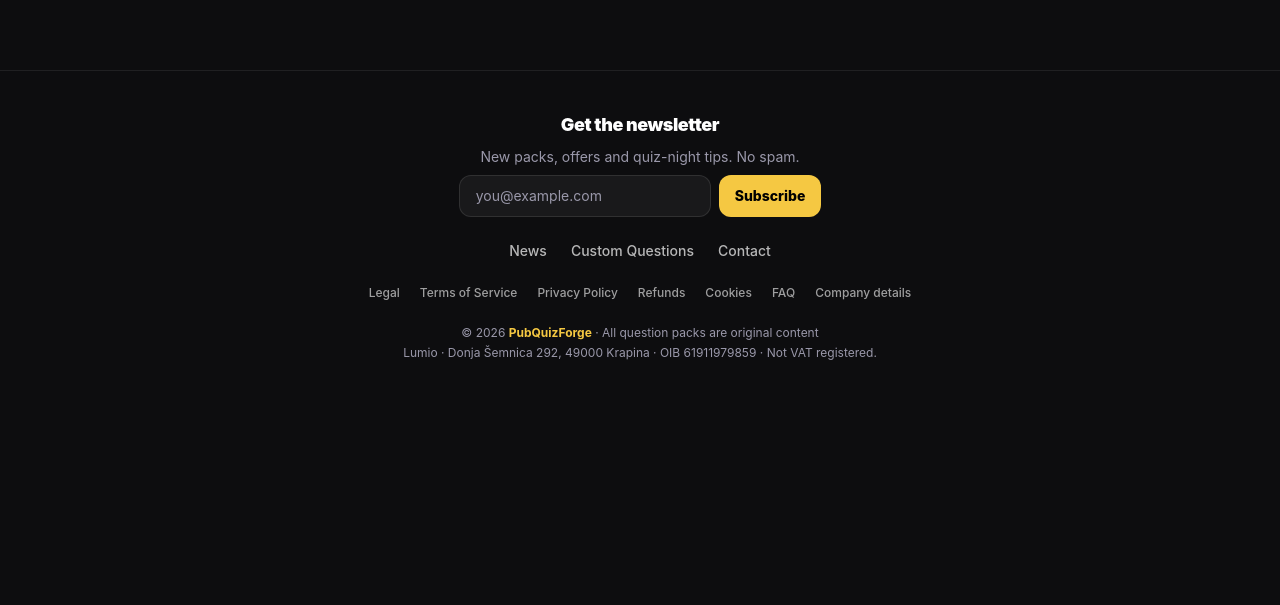
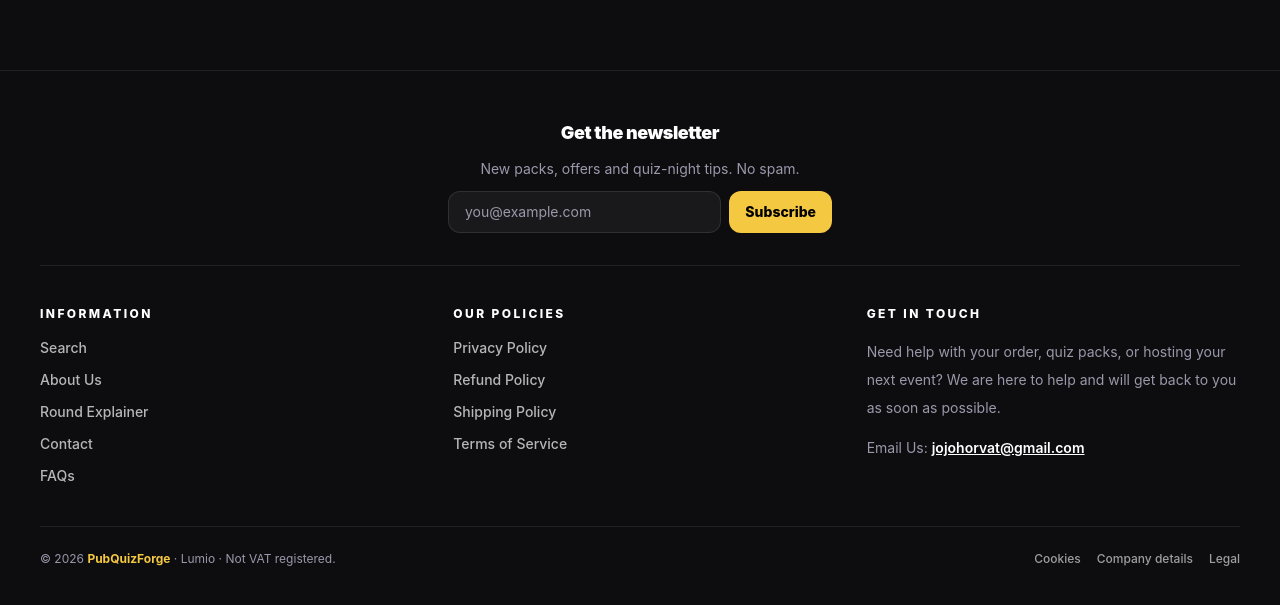
Before and after one commit to JosipHorvat98/PubQuizForge, a Next.js app: page /cart in a window 1280 px wide. Shown: the part 637-1242 px from the top of the page. Before the commit the page ends 1038 px from the top, so only its background shows below. Built offline with nearby package versions, Linux system fonts and the light colour scheme; no server answers.

Commit message:
Footer redesign (3 columns), remove OIB from public pages, add Shipping Policy + Round Explainer

```diff
--- a/app/impressum/page.tsx
+++ b/app/impressum/page.tsx
@@ -17,7 +17,6 @@ export default function ImpressumPage() {
                     Address: {legalBusiness.address}, {legalBusiness.city},{" "}
                     {legalBusiness.country}
                 </li>
-                <li>OIB (tax ID): {legalBusiness.oib}</li>
                 <li>
                     Email:{" "}
                     <a href={`mailto:${legalBusiness.email}`}>
--- a/app/legal/page.tsx
+++ b/app/legal/page.tsx
@@ -23,7 +23,7 @@ export default function LegalHubPage() {
             <p>
                 {legalBusiness.tradeName} ({legalBusiness.brand}) · owner{" "}
                 {legalBusiness.owner} · {legalBusiness.address},{" "}
-                {legalBusiness.city} · OIB {legalBusiness.oib}. Contact:{" "}
+                {legalBusiness.city}. Contact:{" "}
                 <a href={`mailto:${legalBusiness.email}`}>
                     {legalBusiness.email}
                 </a>
--- a/app/privacy/page.tsx
+++ b/app/privacy/page.tsx
@@ -12,8 +12,8 @@ export default function PrivacyPage() {
             <h2>Data controller</h2>
             <p>
                 The data controller is {legalBusiness.tradeName},{" "}
-                {legalBusiness.address}, {legalBusiness.city}, OIB{" "}
-                {legalBusiness.oib} (brand {legalBusiness.brand}). Contact:{" "}
+                {legalBusiness.address}, {legalBusiness.city} (brand{" "}
+                {legalBusiness.brand}). Contact:{" "}
                 <a href={`mailto:${legalBusiness.email}`}>
                     {legalBusiness.email}
                 </a>
--- /dev/null
+++ b/app/round-explainer/page.tsx
@@ -0,0 +1,49 @@
+// file: app/round-explainer/page.tsx
+import Link from "next/link";
+import { LegalPage } from "@/components/legal-page";
+
+export default function RoundExplainerPage() {
+    return (
+        <LegalPage
+            kicker="Guide"
+            title="Round Explainer"
+            subtitle="How our quiz packs are structured and how to host a great night."
+        >
+            <h2>What is a round?</h2>
+            <p>
+                A quiz night is usually split into rounds — small blocks of
+                questions on a theme. Teams answer a round, then you read the
+                answers before moving on.
+            </p>
+
+            <h2>How the packs are structured</h2>
+            <p>
+                Most packs contain 50 questions, grouped into rounds so you can
+                host a full night without extra prep. Each pack includes the
+                answer key, and many include printable answer sheets.
+            </p>
+
+            <h2>Hosting tips</h2>
+            <ul>
+                <li>Print the pack and answer sheets before the event.</li>
+                <li>Mix easy and harder rounds to keep everyone engaged.</li>
+                <li>Read each question twice and keep a steady pace.</li>
+                <li>Reveal answers round by round to keep the energy up.</li>
+            </ul>
+
+            <h2>Choosing packs</h2>
+            <p>
+                Browse the <Link href="/#packs">shop</Link> and filter by category,
+                tier and availability. You can also see the{" "}
+                <Link href="/faq">FAQ</Link> for quick answers.
+            </p>
+
+            <h2>Custom rounds</h2>
+            <p>
+                Need a tailored theme? Use the{" "}
+                <Link href="/custom-questions">Custom Questions</Link> page and
+                tell us what you need.
+            </p>
+        </LegalPage>
+    );
+}
--- /dev/null
+++ b/app/shipping/page.tsx
@@ -0,0 +1,52 @@
+// file: app/shipping/page.tsx
+import Link from "next/link";
+import { LegalPage } from "@/components/legal-page";
+import { legalBusiness } from "@/data/legal";
+
+export default function ShippingPage() {
+    return (
+        <LegalPage
+            title="Shipping Policy"
+            subtitle="Digital delivery information for all products."
+        >
+            <h2>Digital products only</h2>
+            <p>
+                All products are digital (PDF) and delivered electronically.
+                There is no physical shipping and no shipping fees.
+            </p>
+
+            <h2>Delivery method</h2>
+            <p>
+                After successful payment, packs are available immediately on the
+                <Link href="/downloads"> My Downloads</Link> page and/or by email
+                with a download link.
+            </p>
+
+            <h2>Delivery time</h2>
+            <p>
+                Access is granted as soon as payment is confirmed (usually
+                instantly). If there is a delay, contact us and we will resolve
+                it quickly.
+            </p>
+
+            <h2>Delivery issues</h2>
+            <p>
+                If you do not receive access, check your spam folder or contact
+                us at{" "}
+                <a href={`mailto:${legalBusiness.email}`}>
+                    {legalBusiness.email}
+                </a>
+                .
+            </p>
+
+            <h2>Contact</h2>
+            <p>
+                Questions about delivery? Email{" "}
+                <a href={`mailto:${legalBusiness.email}`}>
+                    {legalBusiness.email}
+                </a>{" "}
+                or see the <Link href="/refund">Refund Policy</Link>.
+            </p>
+        </LegalPage>
+    );
+}
--- a/app/terms/page.tsx
+++ b/app/terms/page.tsx
@@ -13,7 +13,7 @@ export default function TermsPage() {
             <p>
                 Services are provided by {legalBusiness.tradeName} (
                 {legalBusiness.brand}), {legalBusiness.address},{" "}
-                {legalBusiness.city}, OIB {legalBusiness.oib}. Contact:{" "}
+                {legalBusiness.city}. Contact:{" "}
                 <a href={`mailto:${legalBusiness.email}`}>
                     {legalBusiness.email}
                 </a>
--- a/components/footer.tsx
+++ b/components/footer.tsx
@@ -1,51 +1,123 @@
 import Link from "next/link";
 import { NewsletterForm } from "@/components/newsletter-form";
-import { legalBusiness, legalLinks } from "@/data/legal";
+import { legalBusiness } from "@/data/legal";
 
 export function Footer() {
     return (
-    <footer className="border-t border-white/8 py-10 text-center text-sm text-[var(--muted)]">
-      <div className="container-shell flex flex-col items-center gap-6">
-        <div className="flex flex-col items-center gap-2">
+        <footer className="border-t border-white/8 py-12 text-sm text-[var(--muted)]">
+            <div className="container-shell">
+                <div className="mb-10 flex flex-col items-center gap-3 border-b border-white/8 pb-8 text-center">
                     <div className="text-lg font-black tracking-tight text-white">
                         Get the newsletter
                     </div>
-          <p className="text-sm">New packs, offers and quiz-night tips. No spam.</p>
+                    <p className="text-sm">
+                        New packs, offers and quiz-night tips. No spam.
+                    </p>
                     <NewsletterForm />
                 </div>
 
-        <nav className="flex flex-wrap justify-center gap-6">
-          <Link href="/news" prefetch={false} className="font-medium text-white/70 hover:text-white">
-            News
+                <div className="grid gap-10 md:grid-cols-3">
+                    <div>
+                        <h3 className="text-xs font-extrabold uppercase tracking-[0.2em] text-white">
+                            Information
+                        </h3>
+                        <ul className="mt-4 space-y-3">
+                            <li>
+                                <Link href="/#packs" prefetch={false} className="font-medium text-white/70 hover:text-white">
+                                    Search
                                 </Link>
-          <Link href="/custom-questions" prefetch={false} className="font-medium text-white/70 hover:text-white">
-            Custom Questions
+                            </li>
+                            <li>
+                                <Link href="/about" prefetch={false} className="font-medium text-white/70 hover:text-white">
+                                    About Us
                                 </Link>
+                            </li>
+                            <li>
+                                <Link href="/round-explainer" prefetch={false} className="font-medium text-white/70 hover:text-white">
+                                    Round Explainer
+                                </Link>
+                            </li>
+                            <li>
                                 <Link href="/contact" prefetch={false} className="font-medium text-white/70 hover:text-white">
                                     Contact
                                 </Link>
+                            </li>
+                            <li>
+                                <Link href="/faq" prefetch={false} className="font-medium text-white/70 hover:text-white">
+                                    FAQs
+                                </Link>
+                            </li>
+                        </ul>
+                    </div>
+
+                    <div>
+                        <h3 className="text-xs font-extrabold uppercase tracking-[0.2em] text-white">
+                            Our Policies
+                        </h3>
+                        <ul className="mt-4 space-y-3">
+                            <li>
+                                <Link href="/privacy" prefetch={false} className="font-medium text-white/70 hover:text-white">
+                                    Privacy Policy
+                                </Link>
+                            </li>
+                            <li>
+                                <Link href="/refund" prefetch={false} className="font-medium text-white/70 hover:text-white">
+                                    Refund Policy
+                                </Link>
+                            </li>
+                            <li>
+                                <Link href="/shipping" prefetch={false} className="font-medium text-white/70 hover:text-white">
+                                    Shipping Policy
+                                </Link>
+                            </li>
+                            <li>
+                                <Link href="/terms" prefetch={false} className="font-medium text-white/70 hover:text-white">
+                                    Terms of Service
+                                </Link>
+                            </li>
+                        </ul>
+                    </div>
+
+                    <div>
+                        <h3 className="text-xs font-extrabold uppercase tracking-[0.2em] text-white">
+                            Get in Touch
+                        </h3>
+                        <p className="mt-4 leading-7">
+                            Need help with your order, quiz packs, or hosting your
+                            next event? We are here to help and will get back to
+                            you as soon as possible.
+                        </p>
+                        <p className="mt-4">
+                            Email Us:{" "}
+                            <a
+                                href={`mailto:${legalBusiness.email}`}
+                                className="font-semibold text-white underline hover:text-[var(--gold)]"
+                            >
+                                {legalBusiness.email}
+                            </a>
+                        </p>
+                    </div>
+                </div>
+
+                <div className="mt-10 flex flex-col gap-3 border-t border-white/8 pt-6 text-xs md:flex-row md:items-center md:justify-between">
+                    <p>
+                        © 2026{" "}
+                        <span className="font-bold text-[var(--gold)]">
+                            PubQuizForge
+                        </span>{" "}
+                        · {legalBusiness.tradeName} · {legalBusiness.vatNote}
+                    </p>
+                    <nav className="flex flex-wrap gap-4">
+                        <Link href="/cookies" prefetch={false} className="font-medium text-white/60 hover:text-white">
+                            Cookies
+                        </Link>
+                        <Link href="/impressum" prefetch={false} className="font-medium text-white/60 hover:text-white">
+                            Company details
+                        </Link>
+                        <Link href="/legal" prefetch={false} className="font-medium text-white/60 hover:text-white">
+                            Legal
+                        </Link>
                     </nav>
-
-        <nav className="flex flex-wrap justify-center gap-x-5 gap-y-2 text-xs">
-          {legalLinks.map((link) => (
-            <Link
-              key={link.href}
-              href={link.href}
-              prefetch={false}
-              className="font-medium text-white/60 hover:text-white"
-            >
-              {link.label}
-            </Link>
-          ))}
-        </nav>
-
-        <div className="space-y-1 text-xs">
-          <p>
-            © 2026 <span className="font-bold text-[var(--gold)]">PubQuizForge</span> · All question packs are original content
-          </p>
-          <p>
-            {legalBusiness.tradeName} · {legalBusiness.address}, {legalBusiness.city} · OIB {legalBusiness.oib} · {legalBusiness.vatNote}
-          </p>
                 </div>
             </div>
         </footer>
--- a/components/legal-page.tsx
+++ b/components/legal-page.tsx
@@ -7,10 +7,12 @@ import { legalBusiness } from "@/data/legal";
 export function LegalPage({
     title,
     subtitle,
+    kicker = "Legal",
     children
 }: {
     title: string;
     subtitle?: string;
+    kicker?: string;
     children: ReactNode;
 }) {
     return (
@@ -20,7 +22,7 @@ export function LegalPage({
             <section className="section-space pb-20">
                 <div className="container-shell max-w-3xl">
                     <div className="mb-4 inline-flex items-center gap-2 rounded-full border border-white/10 bg-white/5 px-4 py-1.5 text-xs font-semibold uppercase tracking-[0.2em] text-[var(--muted)]">
-                        Legal
+                        {kicker}
                     </div>
 
                     <h1 className="text-4xl font-black tracking-tight md:text-6xl">
@@ -43,8 +45,7 @@ export function LegalPage({
 
                     <p className="mt-10 border-t border-white/8 pt-6 text-xs text-[var(--muted)]">
                         {legalBusiness.tradeName} · {legalBusiness.address},{" "}
-                        {legalBusiness.city} · OIB {legalBusiness.oib} ·{" "}
-                        {legalBusiness.vatNote} ·{" "}
+                        {legalBusiness.city} · {legalBusiness.vatNote} ·{" "}
                         <a href={`mailto:${legalBusiness.email}`}>
                             {legalBusiness.email}
                         </a>
```
Lines whose indentation alone changed are shown as unchanged.
